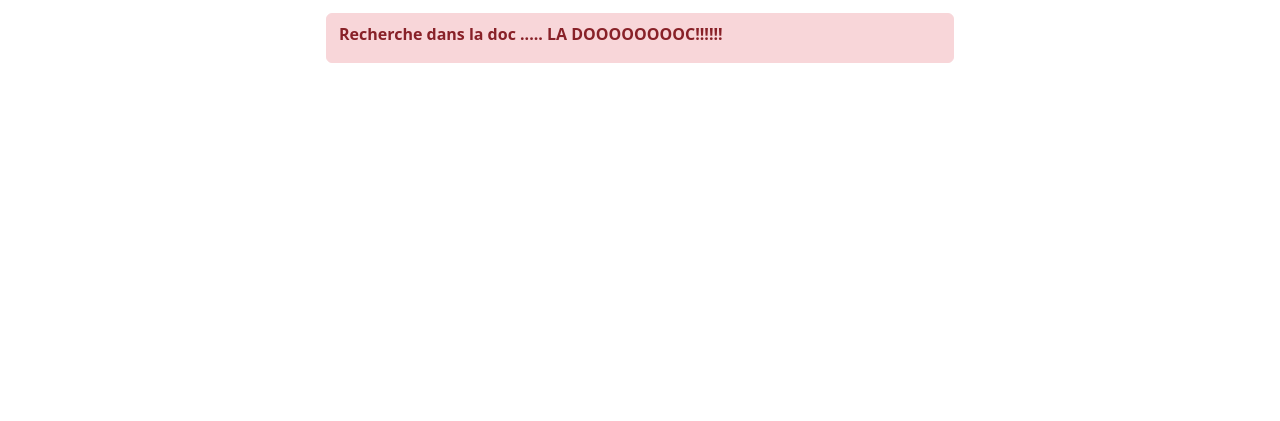
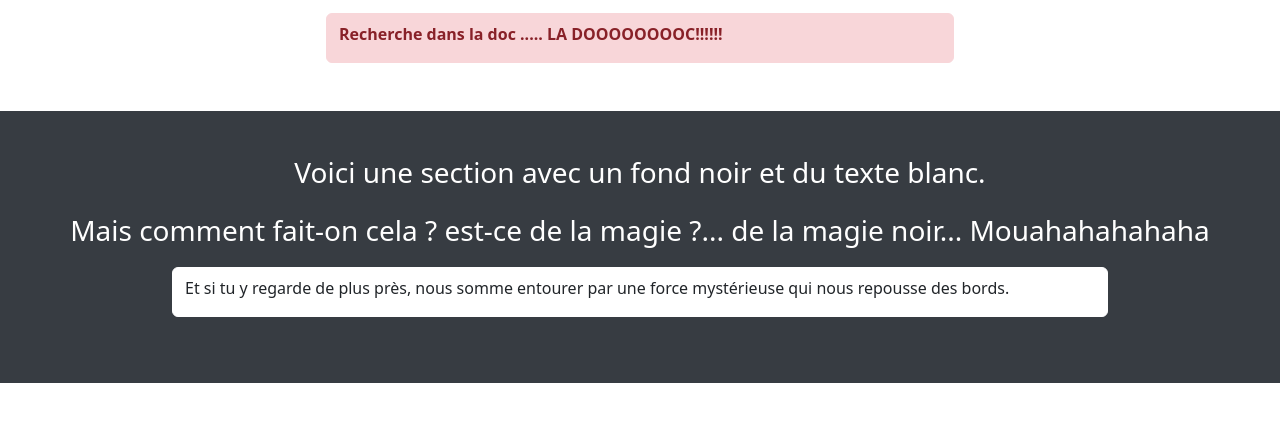
Before and after one commit to mohabrd/sass_bootstrap1, a website: page index.html in a window 1280 px wide. Shown: the part 663-1084 px from the top of the page. Before the commit the page ends 800 px from the top, so only its background shows below. Drawn offline with Linux system fonts and the light colour scheme.

Commit message:
2eme partie

```diff
--- a/index.html
+++ b/index.html
@@ -71,11 +71,24 @@
         </div>
         <div class="container-fluid text-center">
             <p class="fs-1">Vous avez ici un container fluid</p>
-            <p class="fs-6 text-dark">mais qu'est ce que cela veut dire ? Quelle est la différence ? Et pourquoi le texte est soudainement centré </p>
-            <div class="d-grid gap-2 col-6 mx-auto rougeclair">
-                <button class="btn btn-primary text-start rougeclair pt-2.5 pb-3" type="button rougeclair"><span class="fw-bolder align-middle">Recherche dans la doc ..... LA DOOOOOOOOC!!!!!!</span></button>
-              </div>
-          </div>
+            <p class="fs-6 text-dark">mais qu'est ce que cela veut dire ? Quelle est la différence ? Et pourquoi le
+                texte est soudainement centré </p>
+            <div class="d-grid gap-2 col-6 mx-auto rougeclair mb-5">
+                <button class="btn btn-primary text-start rougeclair pt-2.5 pb-3" type="button rougeclair"><span
+                        class="fw-bolder align-middle">Recherche dans la doc ..... LA DOOOOOOOOC!!!!!!</span></button>
+            </div>
+        </div>
+        <div class="p-3 mb-2 bg-secondary text-white mb-5 grisfonce" style="height: 17rem">
+            <div class="container-fluid">
+                <p class="fs-3 text-center pt-4">Voici une section avec un fond noir et du texte blanc.</p>
+                <p class="fs-3 text-center align-middle">Mais comment fait-on cela ? est-ce de la magie ?... de la magie
+                    noir... Mouahahahahaha</p>
+            </div>
+            <div class="d-grid gap-2 col-9 mx-auto fondblanc mb-5">
+                <button class="btn btn-primary text-start fondblanc pt-2.5 pb-3" type="button fondblanc"><span
+                        class="align-middle text-dark">Et si tu y regarde de plus près, nous somme entourer par une force mystérieuse qui nous repousse des bords.</span></button>
+            </div>
+        </div>
     </main>
 
 
--- a/public/sass/style.sass
+++ b/public/sass/style.sass
@@ -23,3 +23,24 @@ a
     --bs-btn-disabled-color: #fff
     --bs-btn-disabled-bg: #f8d6d9
     --bs-btn-disabled-border-color: #f8d6d9
+
+
+.grisfonce
+    background-color: #373c42 !important
+
+
+.fondblanc
+    --bs-btn-color: white
+    --bs-btn-bg: white
+    --bs-btn-border-color: white
+    --bs-btn-hover-color: white
+    --bs-btn-hover-bg: white
+    --bs-btn-hover-border-color: white
+    --bs-btn-focus-shadow-rgb: 49, 132, 253
+    --bs-btn-active-color: white
+    --bs-btn-active-bg: white
+    --bs-btn-active-border-color: white
+    --bs-btn-active-shadow: inset 0 3px 5px rgba(0, 0, 0, 0.125)
+    --bs-btn-disabled-color: white
+    --bs-btn-disabled-bg: white
+    --bs-btn-disabled-border-color: white
```
Also changed, not shown: public/css/style.css.
